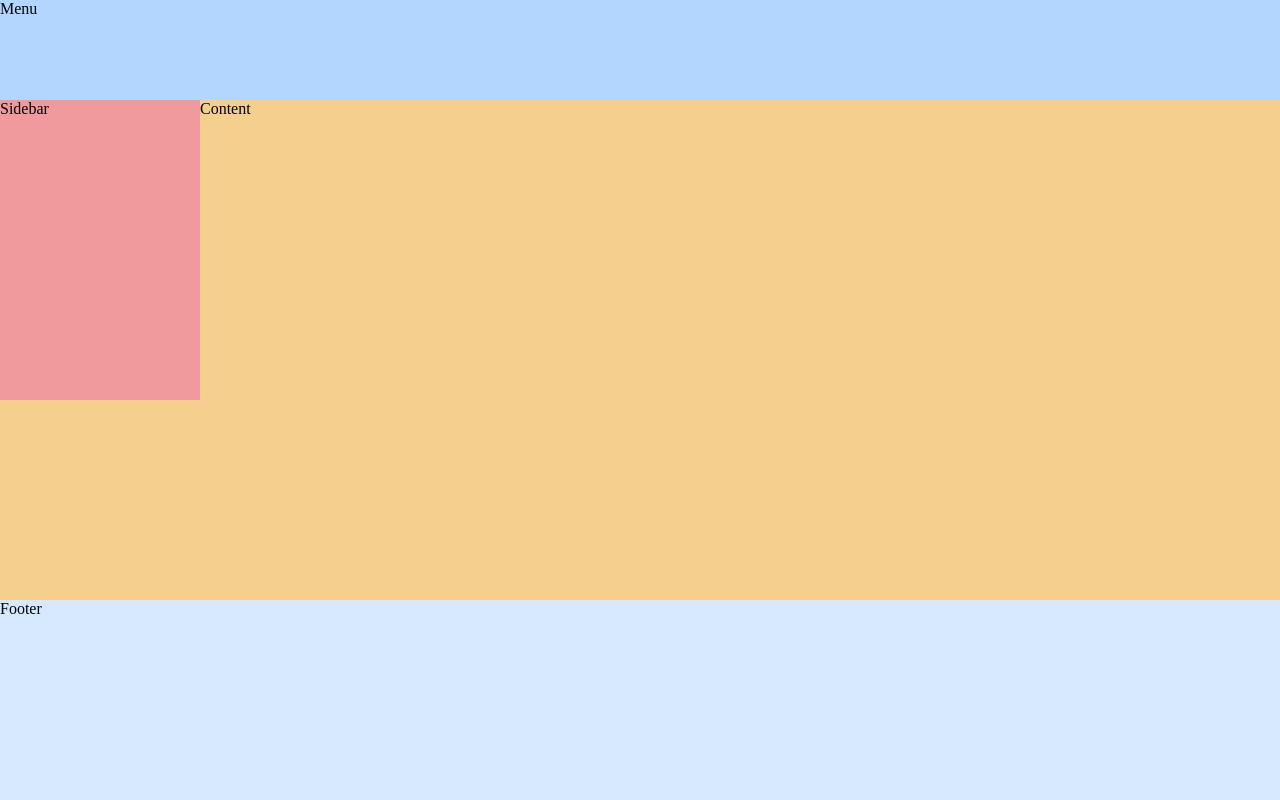
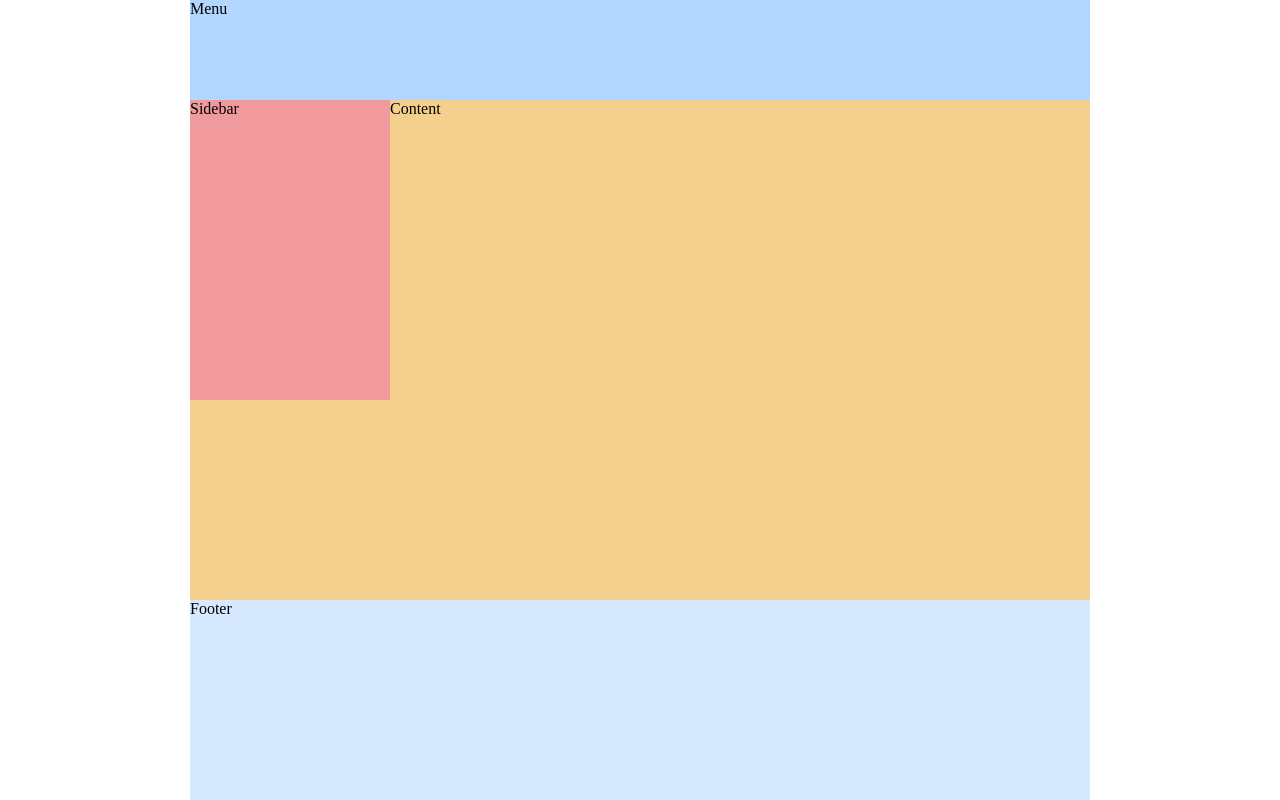
Before and after one commit to jimdiew/css-floats, a plain HTML site: page index.html in a window 1280 px wide. Drawn offline with Linux system fonts and the light colour scheme.

Commit message:
style: add margin and width to page

```diff
--- a/style.css
+++ b/style.css
@@ -2,6 +2,11 @@
   margin: 0;
   padding: 0;
   box-sizing: border-box;
+}
+
+.page {
+  width: 900px;
+  margin: 0 auto;
 }
 
 .menu {
```
